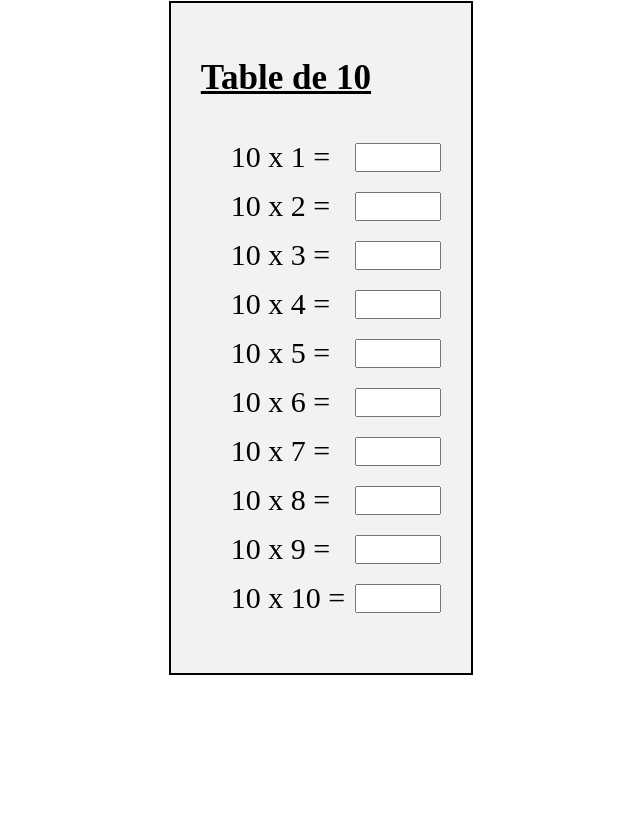
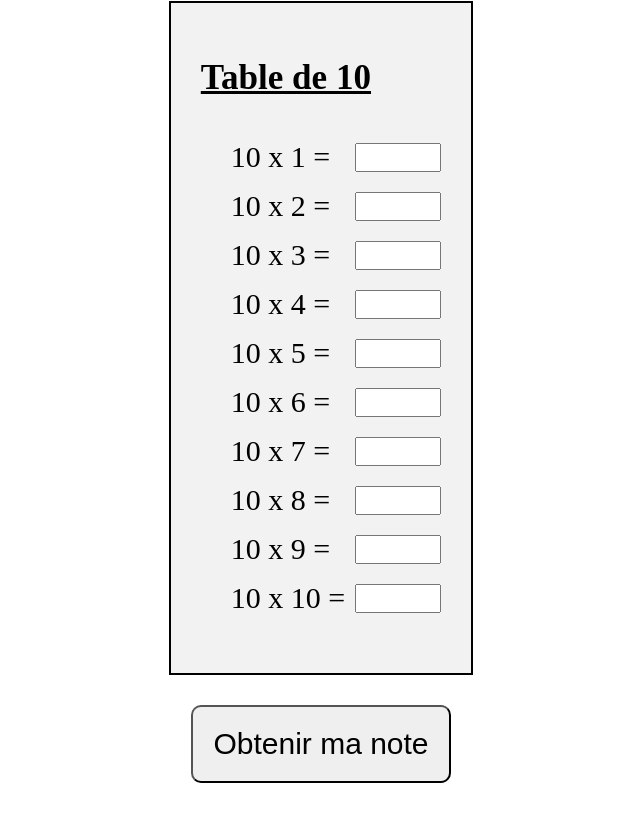
Before and after one commit to lordkao/Exercices-Tyler, a plain HTML site: page index.html in a window 1280 px wide. Shown: the part 2262-3083 px from the top of the page, without its empty margins (319-959 px from the left). Before the commit the page ends 2957 px from the top, so only its background shows below. Drawn offline with Linux system fonts and the light colour scheme.

Commit message:
maj buttons multiplications

```diff
--- a/index.html
+++ b/index.html
@@ -11,8 +11,8 @@
     <h1>Exercices pour les Primaires</h1>
     <main>
         <div id="histoire">
-            <h2>(Saisis les dates des différents évènements)</h2>
             <form id="formulaire" action="">
+                <h2>(Saisis les dates des différents évènements)</h2>
                 <ol>
                     <li><!--ecriture-->
                         <label for="ecriture">
--- a/index.js
+++ b/index.js
@@ -51,6 +51,8 @@ array.map( element => {
 let numberTable = 1
 let numberTableLine = 1
 let tablesMultiplications = document.getElementById('tablesMultiplications')
+let wrongAnswers = 0
+let globaleNote = 100
 
 for( let i = 1; i <= 10; i++){
     let div = document.createElement('div')
@@ -80,12 +82,17 @@ for( let i = 1; i <= 10; i++){
             if(e.target.value > 100 || (/^0/.test(e.target.value))){
                 listeInput.classList.remove('good')
                 listeInput.classList.add('wrong')
+                listeInput.classList.add('animation')
                 e.target.value = ''
                 console.log('Veuillez saisir une réponse comprise entre 1 et 100 !!')
             }
             else if(e.target.value != result){
                 listeInput.classList.remove('good')
                 listeInput.classList.add('wrong')
+                listeInput.classList.add('animation')
+                listeInput.setAttribute('disabled','')
+                wrongAnswers--
+                console.log(`Vous avez commis ${wrongAnswers} erreurs !!`)
                 console.log(result)
                 console.log('Mauvaise réponse !!')
             }
@@ -93,6 +100,7 @@ for( let i = 1; i <= 10; i++){
                 listeInput.classList.remove('wrong')
                 listeInput.classList.add('good')
                 console.log('Bonne réponse !!')
+                listeInput.setAttribute('disabled','')
             }
         })
 
@@ -105,3 +113,42 @@ for( let i = 1; i <= 10; i++){
     numberTable++
     numberTableLine = 1
 }
+
+globaleNote = (globaleNote)-(wrongAnswers)
+console.log(`Votre note s'élève à : ${globaleNote}
+            vous avez commis ${wrongAnswers} erreurs !!`)
+
+let divButtons = document.createElement('div')
+    divButtons.classList.add('div-buttons')
+
+let btnNote = document.createElement('button')
+    btnNote.classList.add('btn-note')
+    btnNote.innerText = "Obtenir ma note"
+
+let btnHide = document.createElement('button')
+    btnHide.style.display = "none"
+    btnHide.classList.add('btn-note')
+    btnHide.innerText = "Masquer"
+
+let noteFrame = document.createElement('div')
+    noteFrame.style.display = 'none'
+    noteFrame.innerHTML = `Votre note s'élève à : ${globaleNote}<br>
+    vous avez commis ${wrongAnswers} erreurs !!`
+
+divButtons.appendChild(btnNote)
+divButtons.appendChild(btnHide)
+divButtons.appendChild(noteFrame)
+tablesMultiplications.appendChild(divButtons)
+
+btnNote.addEventListener('click',function(e){
+    btnHide.style.display = "flex"
+    btnNote.style.display = "none"
+    noteFrame.style.display = 'flex'
+})
+btnHide.addEventListener('click',function(e){
+    btnNote.style.display = "flex"
+    btnHide.style.display = "none"
+    noteFrame.style.display = 'none'
+})
+
+console.log(globaleNote)
--- a/style.css
+++ b/style.css
@@ -41,6 +41,20 @@ main{
 #histoire{
     display: none;
 }
+#histoire label,.form-frame{
+    width: 100%;
+}
+#tablesMultiplications{
+    display: flex;
+}
+.div-buttons{
+    width: 100%;
+    display: flex;
+    justify-content: center;
+    align-items: center;
+    flex-direction: row;
+    margin-bottom: 10rem;
+}
 .table{
     padding: 2rem;
     margin: 2rem;
@@ -78,12 +92,23 @@ input{
     outline: none;
     cursor: pointer;
 }
+input::-webkit-inner-spin-button,
+input::-webkit-outer-spin-button {
+	-webkit-appearance: none;
+	margin:0;
+}
 .good{
     border: 3px #00e000 solid;
     background-color: #e8e8e8;
 }
 .wrong{
     border: 3px #e00000 solid;
+}
+.btn-note{
+    margin: 1rem;
+    padding: 2rem;
+    font-size: 3rem;
+    border-radius: 10px;
 }
 .animation{
     animation: shake 0.3s linear;
@@ -101,3 +126,6 @@ p{
 li input{
     width: 70px;
 }
+#ecriture,#romain,#france,#guerre,#amerique{
+    width: 50%;
+}
```
